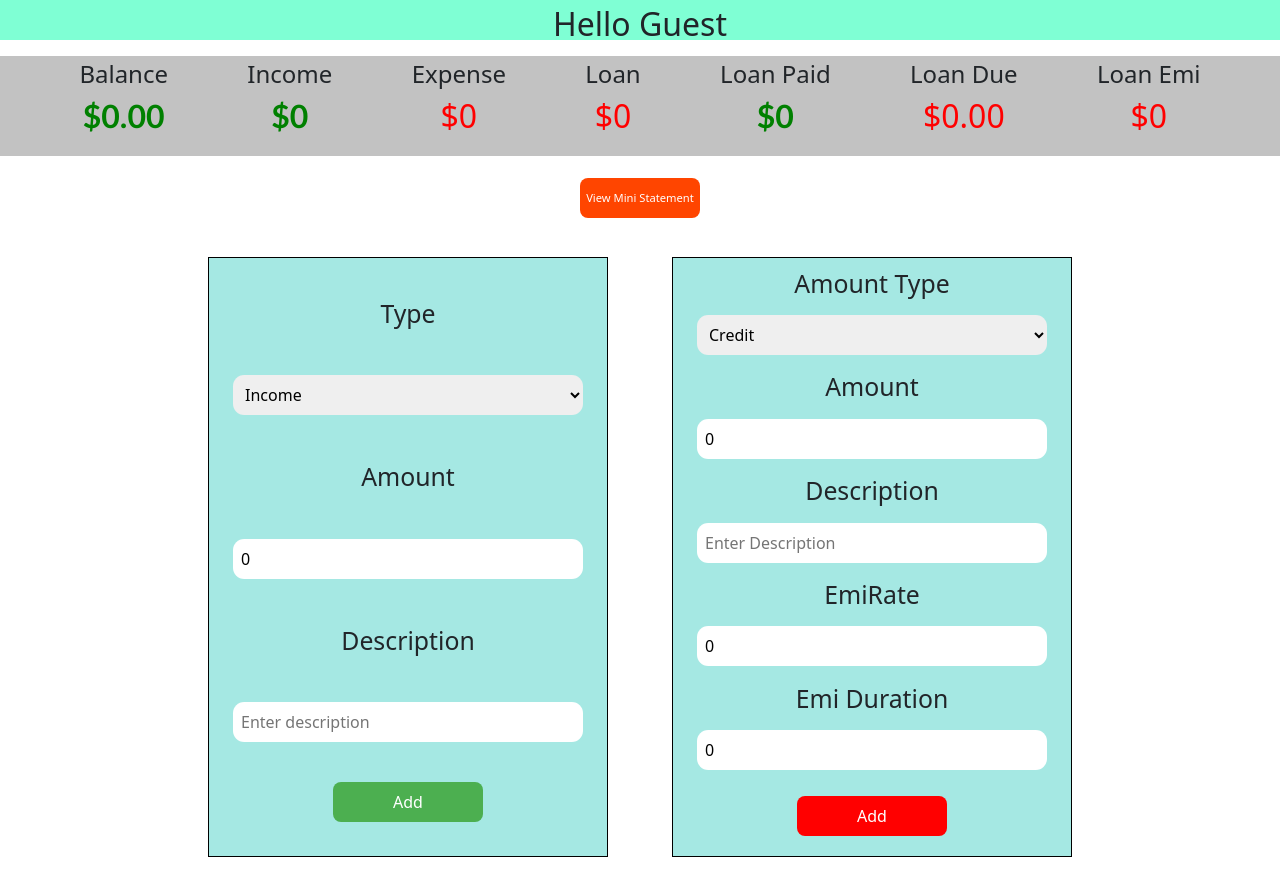
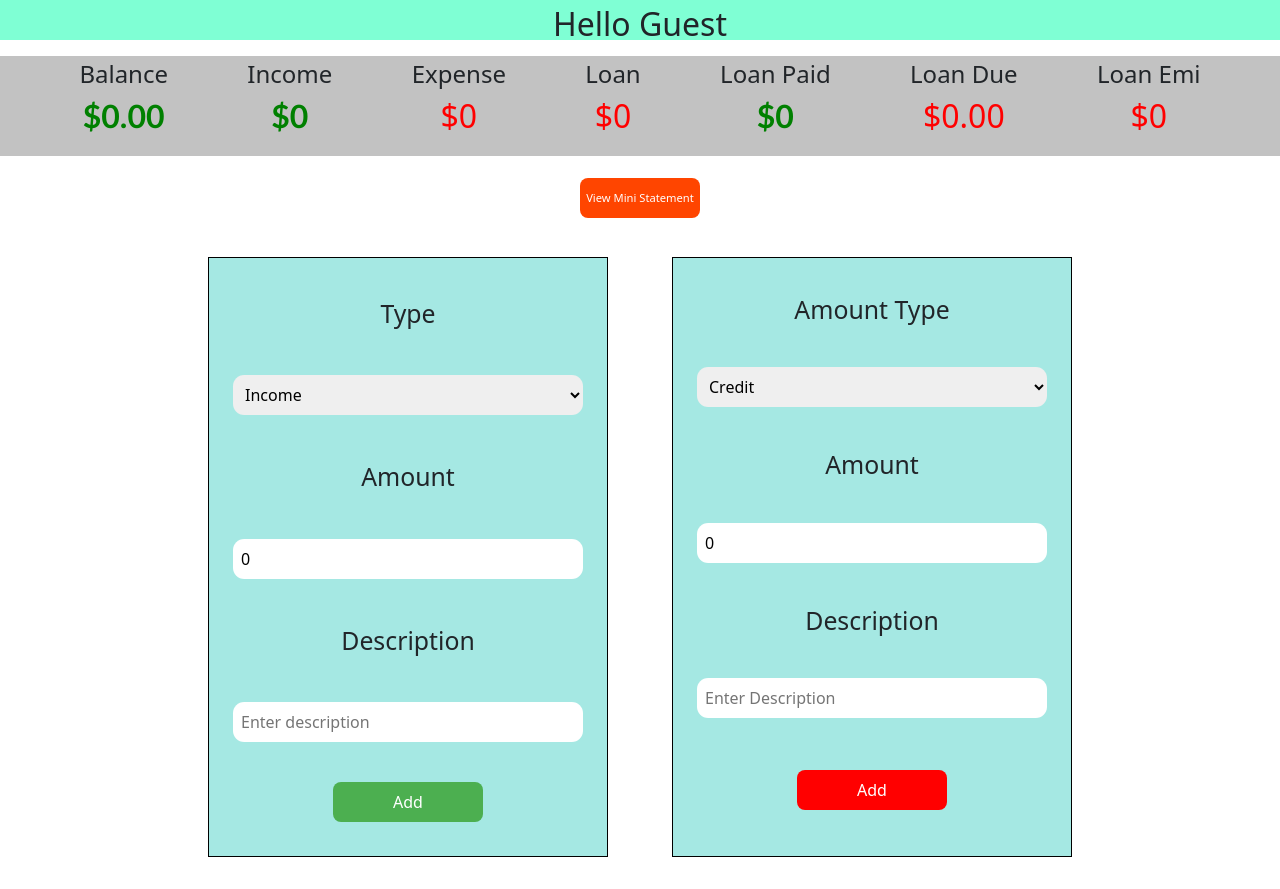
Before and after one commit to inurdream-abhi143/WalletWatch, a React (Vite) app: page / in a window 1280 px wide. Built offline with nearby package versions, Linux system fonts and the light colour scheme.

Commit message:
upgrade the Ui

```diff
--- a/src/components/Loan.jsx
+++ b/src/components/Loan.jsx
@@ -57,6 +57,8 @@ const Loan = ({ handleLoan }) => {
           value={loanDescription}
           onChange={(e) => setLoanDescription(e.target.value)}
         />
+        {loanType === "loan" && (
+          <>
             <label htmlFor="EmiRate">EmiRate</label>
             <input
               type="number"
@@ -73,6 +75,8 @@ const Loan = ({ handleLoan }) => {
               value={emiDuration}
               onChange={(e) => setEmiDuration(e.target.value)}
             />
+          </>
+        )}
 
         <button className="Loanbtn" onClick={updateLoan}>
           Add
```
Lines whose indentation alone changed are shown as unchanged.
